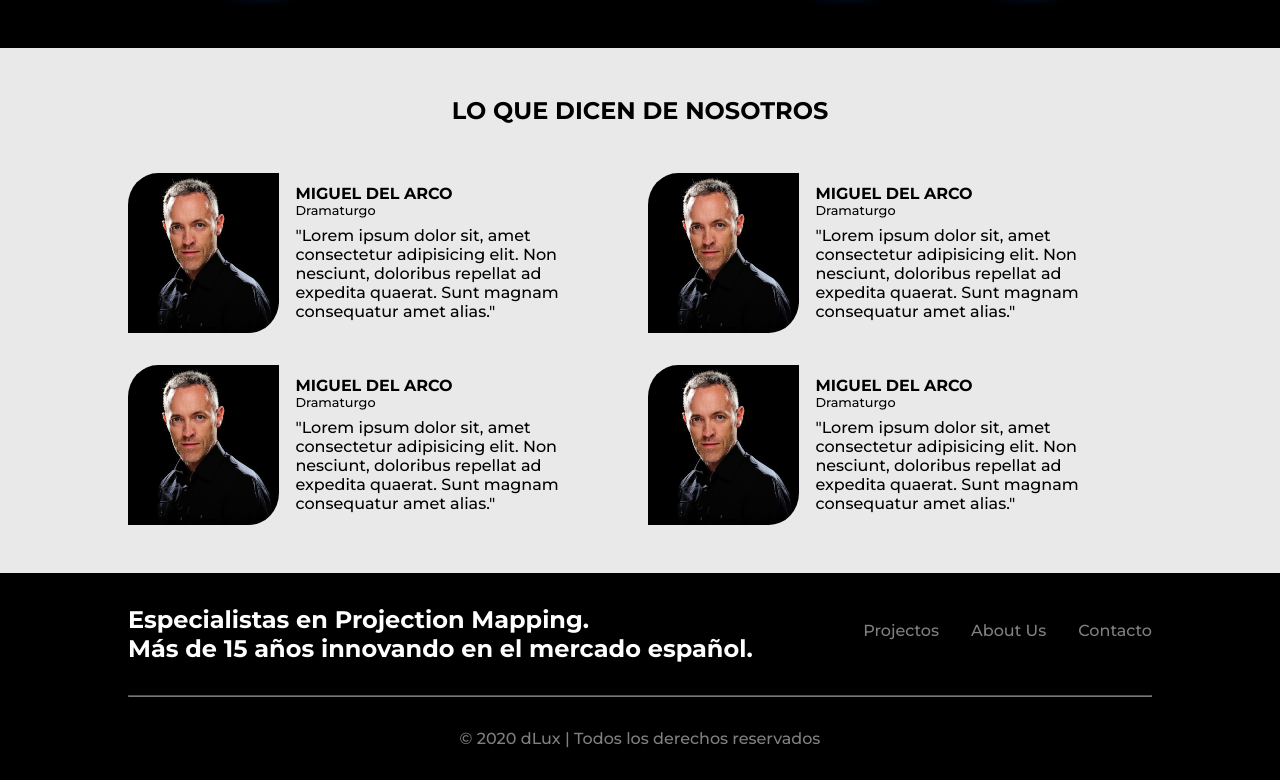
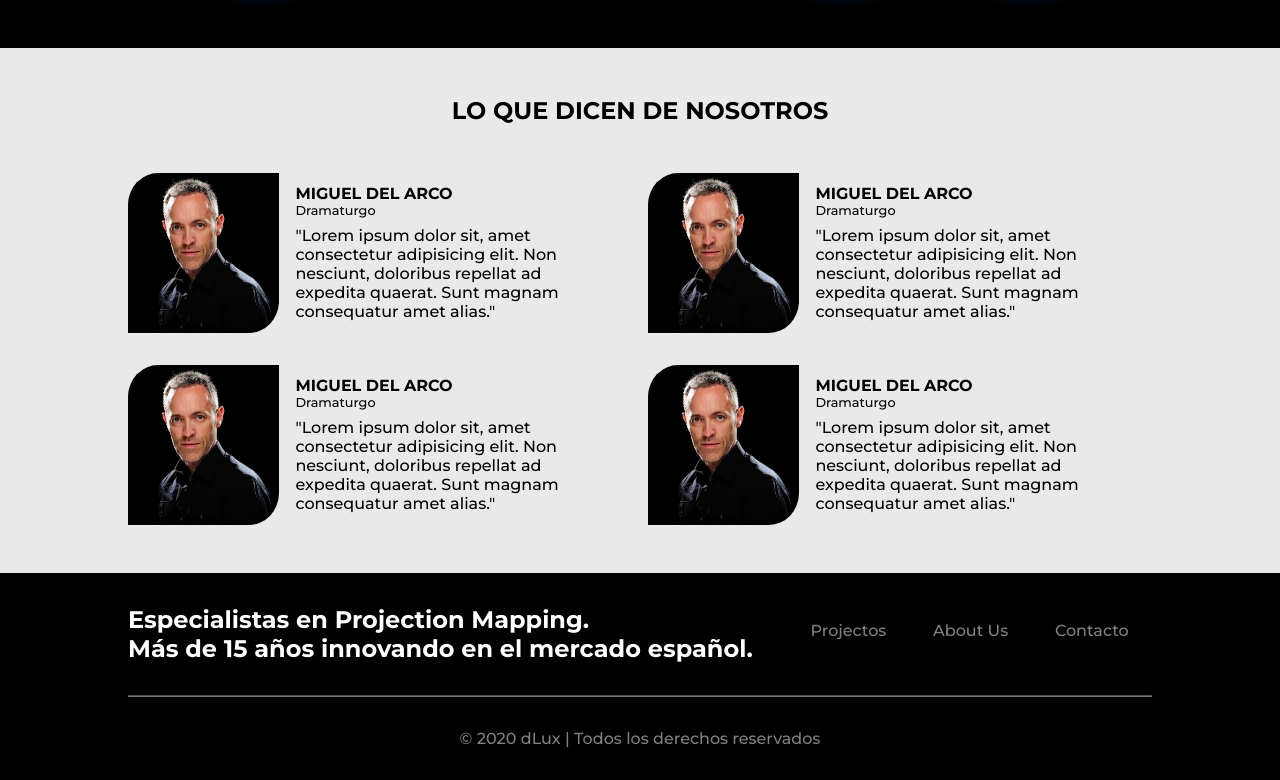
Before and after one commit to juangrafista/dlux, a Next.js app: page / in a window 1280 px wide. Shown: the part 1729-2509 px from the top of the page. Built offline with nearby package versions, Linux system fonts and the light colour scheme.

Commit message:
footer flex

```diff
--- a/components/Footer.js
+++ b/components/Footer.js
@@ -7,7 +7,7 @@ const Footer = () => {
     <>
       <StyledFooter>
         <div className='first'>
-          <section>
+          <section className='title'>
             <h2>
               Especialistas en Projection Mapping.
               <br />
@@ -46,10 +46,16 @@ const StyledFooter = styled.div`
     flex-wrap: wrap;
     justify-content: space-between;
     margin-bottom: 2rem;
+    .title {
+      flex: 4 1 30rem;
+    }
     .sitemap {
+      flex: 1 1 20rem;
       margin-top: 1rem;
+      display: flex;
+      justify-content: space-around;
+      /* background-color: lightblue; */
       a {
-        padding-left: 2rem;
         opacity: 50%;
         &:hover {
           opacity: 100%;
```
